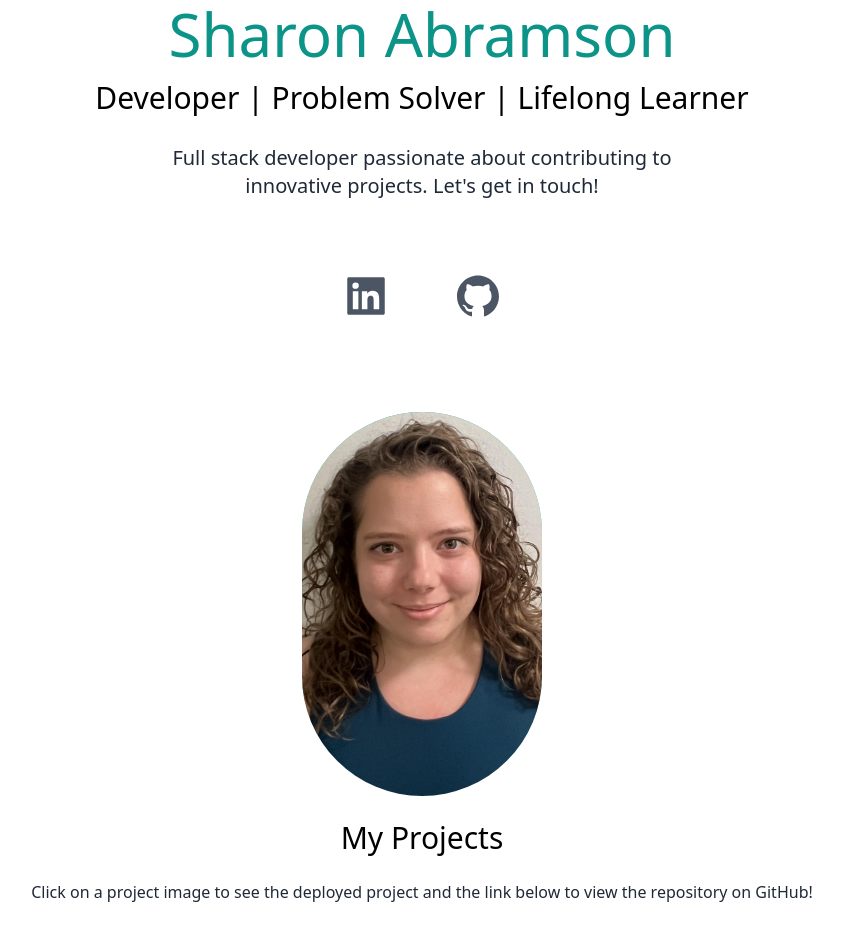
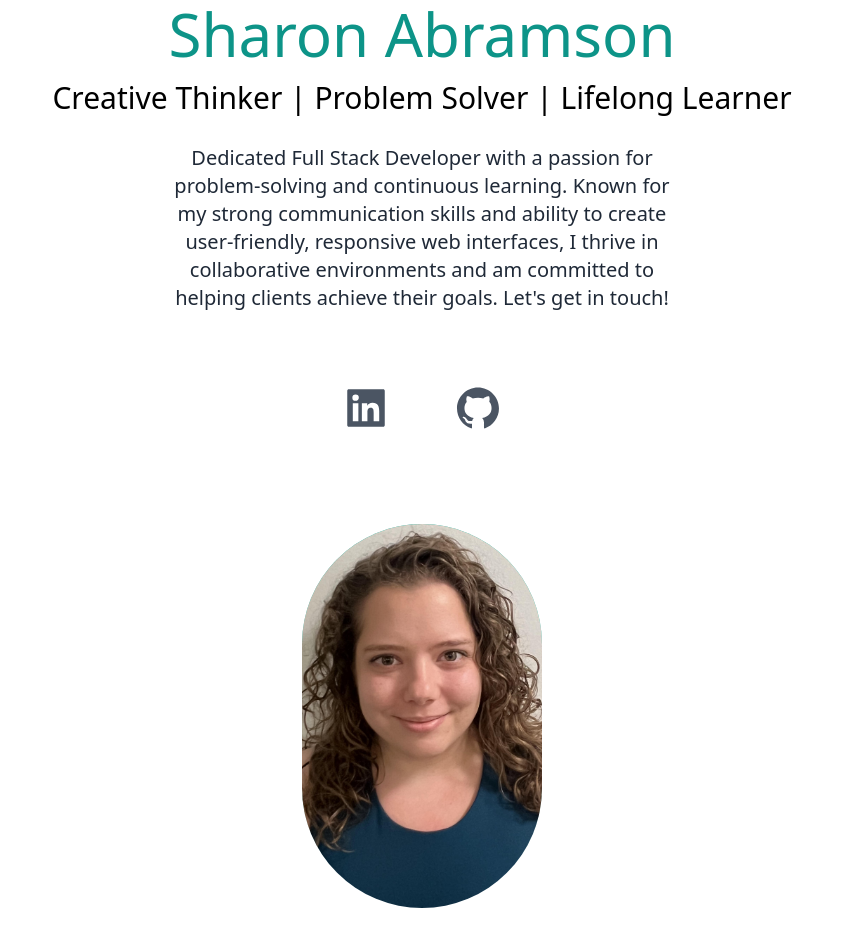
Before and after one commit to SAbramson16/project-portfolio, a Next.js app: page / in a window 1280 px wide. Shown: the part 200-1136 px from the top of the page, without its empty margins (218-1061 px from the left). Built offline with nearby package versions, Linux system fonts and the light colour scheme.

Commit message:
changed url in readme

```diff
--- a/pages/index.js
+++ b/pages/index.js
@@ -37,8 +37,8 @@ export default function Home() {
 
                     <div className="text-center p-10">
                         <h2 className="text-5xl py-2 text-teal-600 font-medium md:text-6xl">Sharon Abramson</h2>
-                        <h3 className="text-2xl py-2 md:text-3xl dark:text-white">Developer | Problem Solver | Lifelong Learner</h3>
-                        <p className="text-md py-5 leading-6 text-gray-800 md:text-xl max-w-lg mx-auto dark:text-white">Full stack developer passionate about contributing to innovative projects. Let&apos;s get in touch!</p>
+                        <h3 className="text-2xl py-2 md:text-3xl dark:text-white">Creative Thinker | Problem Solver | Lifelong Learner</h3>
+                        <p className="text-md py-5 leading-6 text-gray-800 md:text-xl max-w-lg mx-auto dark:text-white">Dedicated Full Stack Developer with a passion for problem-solving and continuous learning. Known for my strong communication skills and ability to create user-friendly, responsive web interfaces, I thrive in collaborative environments and am committed to helping clients achieve their goals. Let&apos;s get in touch!</p>
                     </div>
 
                     <div className="text-5xl flex justify-center gap-16 py-3 text-gray-600">
@@ -53,8 +53,8 @@ export default function Home() {
 
                 <section>
                     <div>
-                        <h3 className="text-3xl py-1 text-center mt-5 dark:text-white">My Projects</h3>
-                        <p className="text-md py-5 leading-6 text-gray-800 text-center dark:text-white">
+                        <h3 className="text-3xl py-1 text-center mt-5 dark:text-white md:text-5xl">My Projects</h3>
+                        <p className="text-md py-5 leading-6 text-gray-800 text-center dark:text-white md:text-xl">
                             Click on a project image to see the deployed project and the link below to view the repository on GitHub!
                         </p>
                     </div>
```
Also changed, not shown: 1 other file (tests, documents, lock files or other folders).
